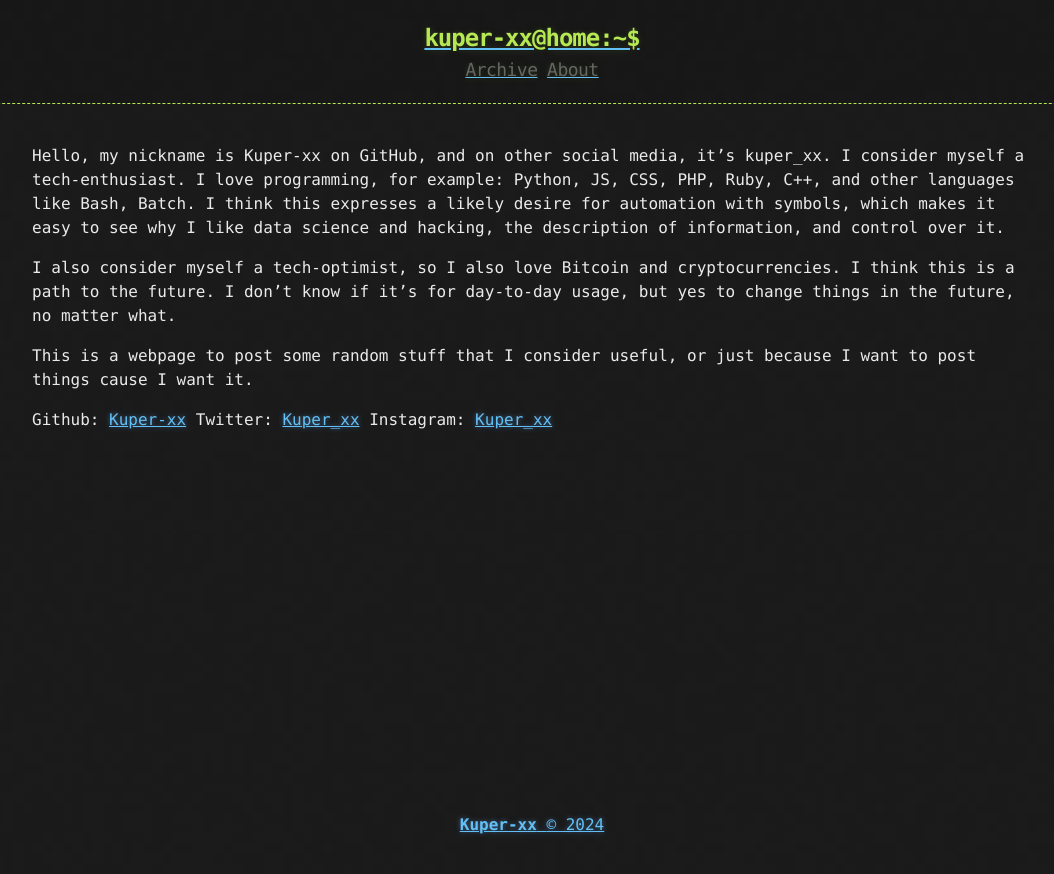
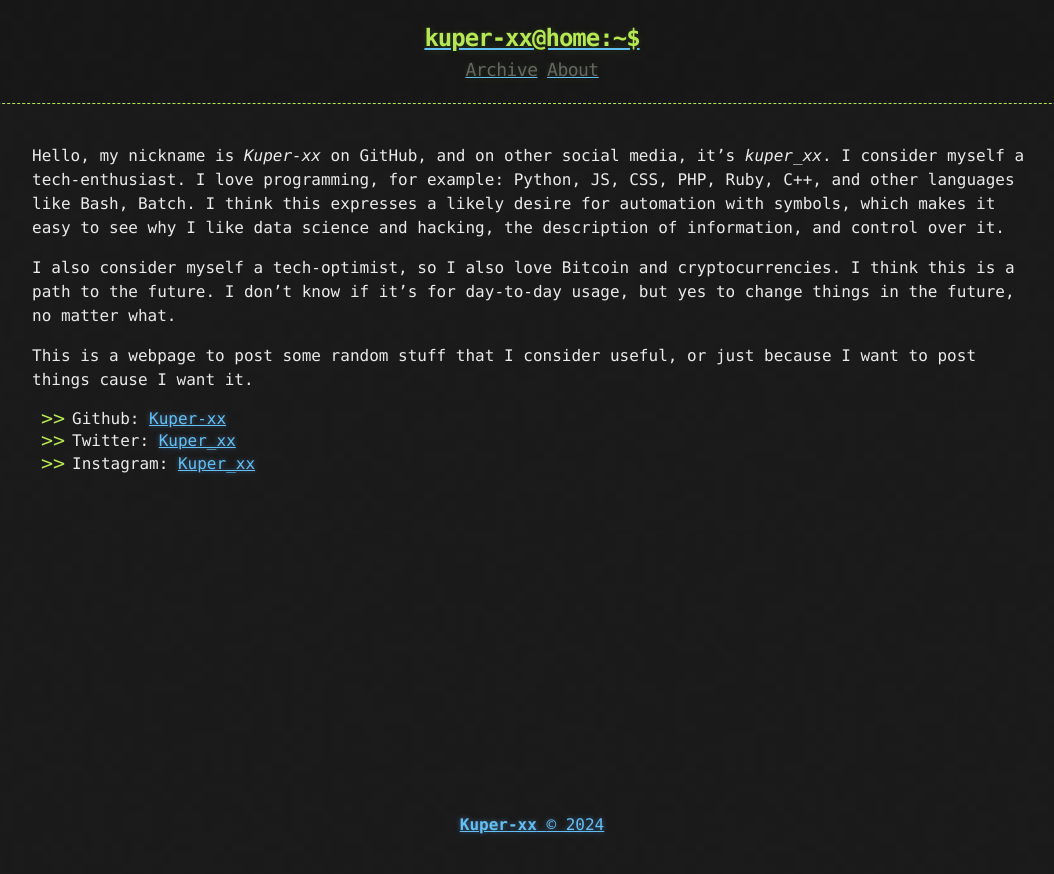
Before and after one commit to Kuper-xx/kuper-xx.github.io, a Jekyll site: the page built from about.md, in a window 1280 px wide. Shown: the top 874 px of the page, without its empty margins (108-1162 px from the left). Built offline with Jekyll 4.4.1, drawn with Linux system fonts in a browser that asks for light colours; part of the change alters nothing that is shown.

Commit message:
Fixing stuff

```diff
--- a/about.md
+++ b/about.md
@@ -3,12 +3,12 @@ layout: page
 title: About
 ---
 
-Hello, my nickname is Kuper-xx on GitHub, and on other social media, it's kuper_xx. I consider myself a tech-enthusiast. I love programming, for example: Python, JS, CSS, PHP, Ruby, C++, and other languages like Bash, Batch. I think this expresses a likely desire for automation with symbols, which makes it easy to see why I like data science and hacking, the description of information, and control over it.
+Hello, my nickname is *Kuper-xx* on GitHub, and on other social media, it's *kuper_xx*. I consider myself a tech-enthusiast. I love programming, for example: Python, JS, CSS, PHP, Ruby, C++, and other languages like Bash, Batch. I think this expresses a likely desire for automation with symbols, which makes it easy to see why I like data science and hacking, the description of information, and control over it.
 
 I also consider myself a tech-optimist, so I also love Bitcoin and cryptocurrencies. I think this is a path to the future. I don't know if it's for day-to-day usage, but yes to change things in the future, no matter what.
 
 This is a webpage to post some random stuff that I consider useful, or just because I want to post things cause I want it.
 
-Github: [Kuper-xx](https://github.com/kuper-xx)
-Twitter: [Kuper_xx](https://x.com/kuper_xx)
-Instagram: [Kuper_xx](https://instagram.com/kuper_xx)
+* Github: [Kuper-xx](https://github.com/kuper-xx)
+* Twitter: [Kuper_xx](https://x.com/kuper_xx)
+* Instagram: [Kuper_xx](https://instagram.com/kuper_xx)
```
